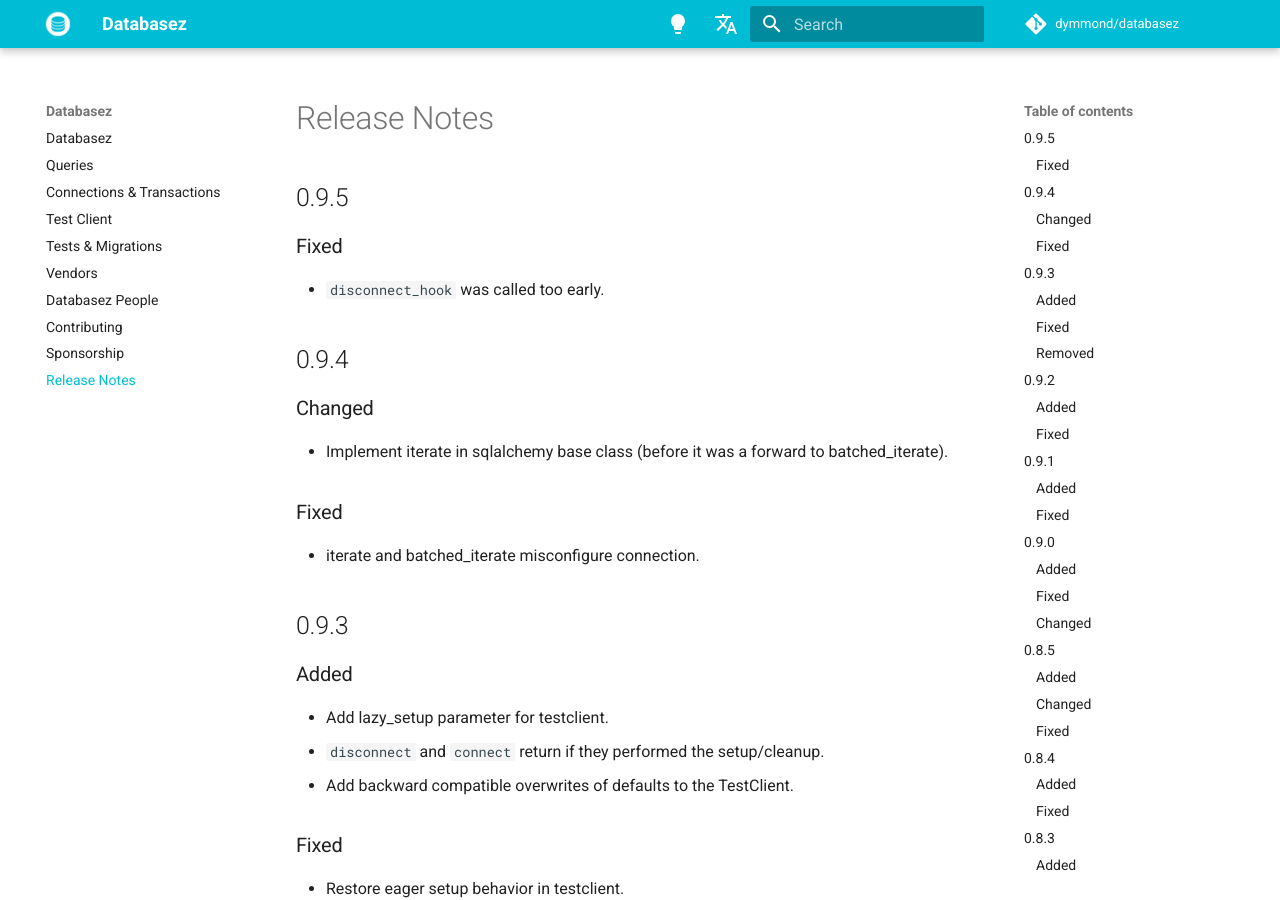
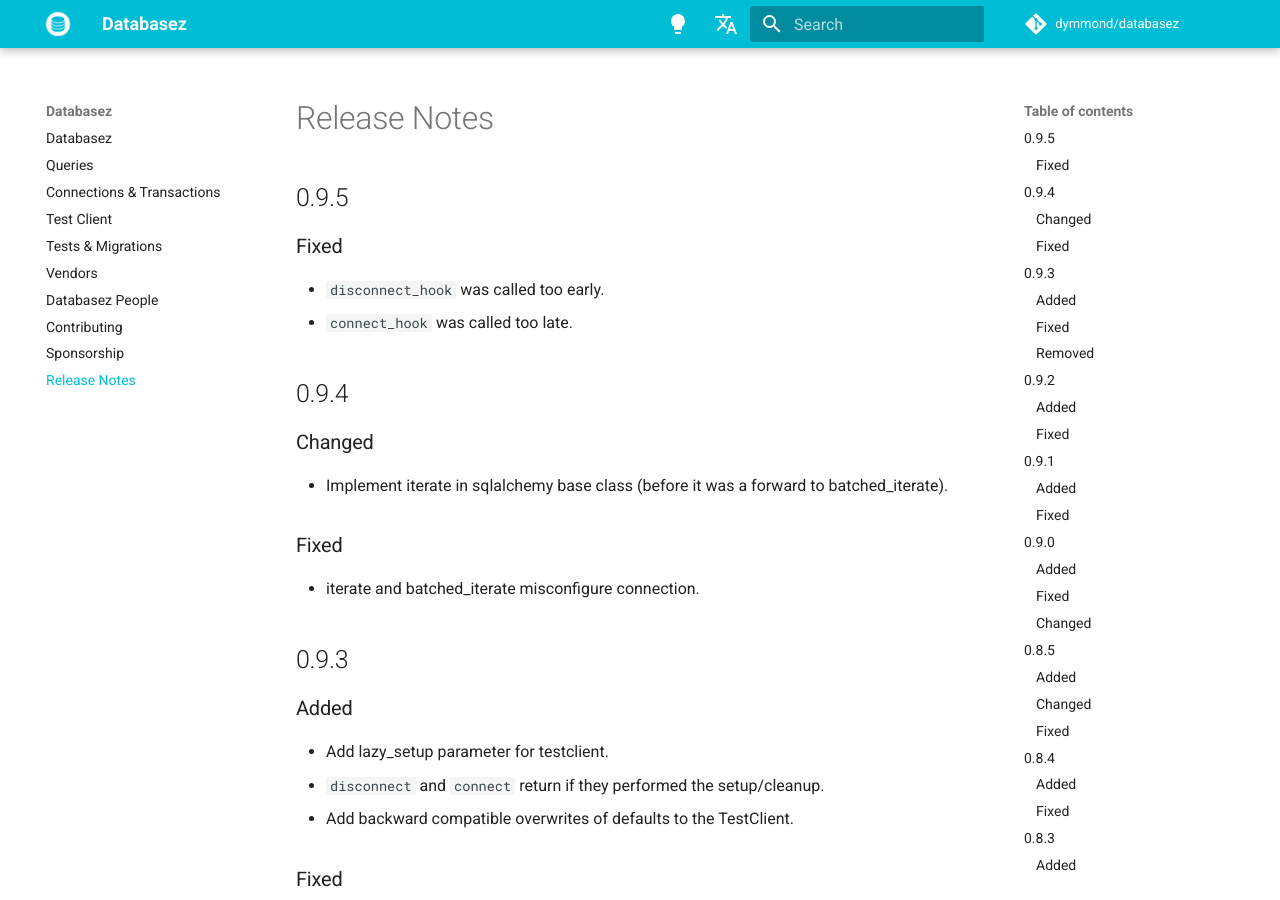
Before and after one commit to dymmond/databasez, an MkDocs documentation site: the page built from docs/release-notes.md, in a window 1280 px wide and 900 px high. Built offline with MkDocs 1.6.1 and Material for MkDocs 9.7.7, drawn with Linux system fonts in a browser that asks for light colours; comment, search, counter and statistics services are not loaded.

Commit message:
update release notes

```diff
--- a/docs/release-notes.md
+++ b/docs/release-notes.md
@@ -6,6 +6,7 @@
 ### Fixed
 
 - `disconnect_hook` was called too early.
+- `connect_hook` was called too late.
 
 ## 0.9.4
 
```
